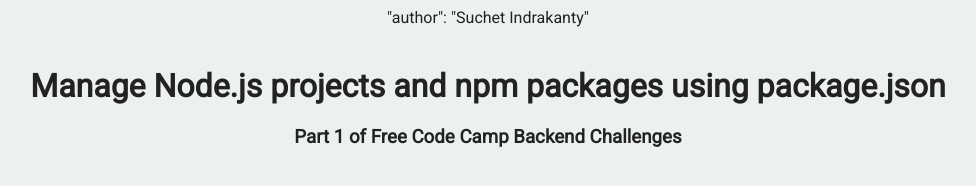
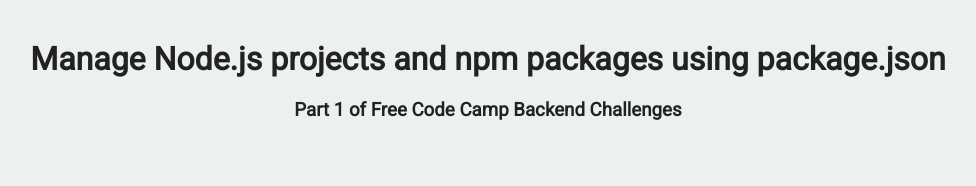
Before and after one commit to suchetindrakanty/FCC-Packages, a website: page views/index.html in a window 1280 px wide. Shown: the whole page, without its empty margins (152-1128 px from the left). Drawn offline with Linux system fonts and the light colour scheme.

```diff
--- a/views/index.html
+++ b/views/index.html
@@ -1,6 +1,6 @@
 <!DOCTYPE html>
 <html>
-"author": "Suchet Indrakanty"
+
    <head>
       <title>Backend Challenges | Free Code Camp</title>
       <link rel="shortcut icon" href="https://cdn.hyperdev.com/us-east-1%3A52a203ff-088b-420f-81be-45bf559d01b1%2Ffavicon.ico" type="image/x-icon"/>
```
